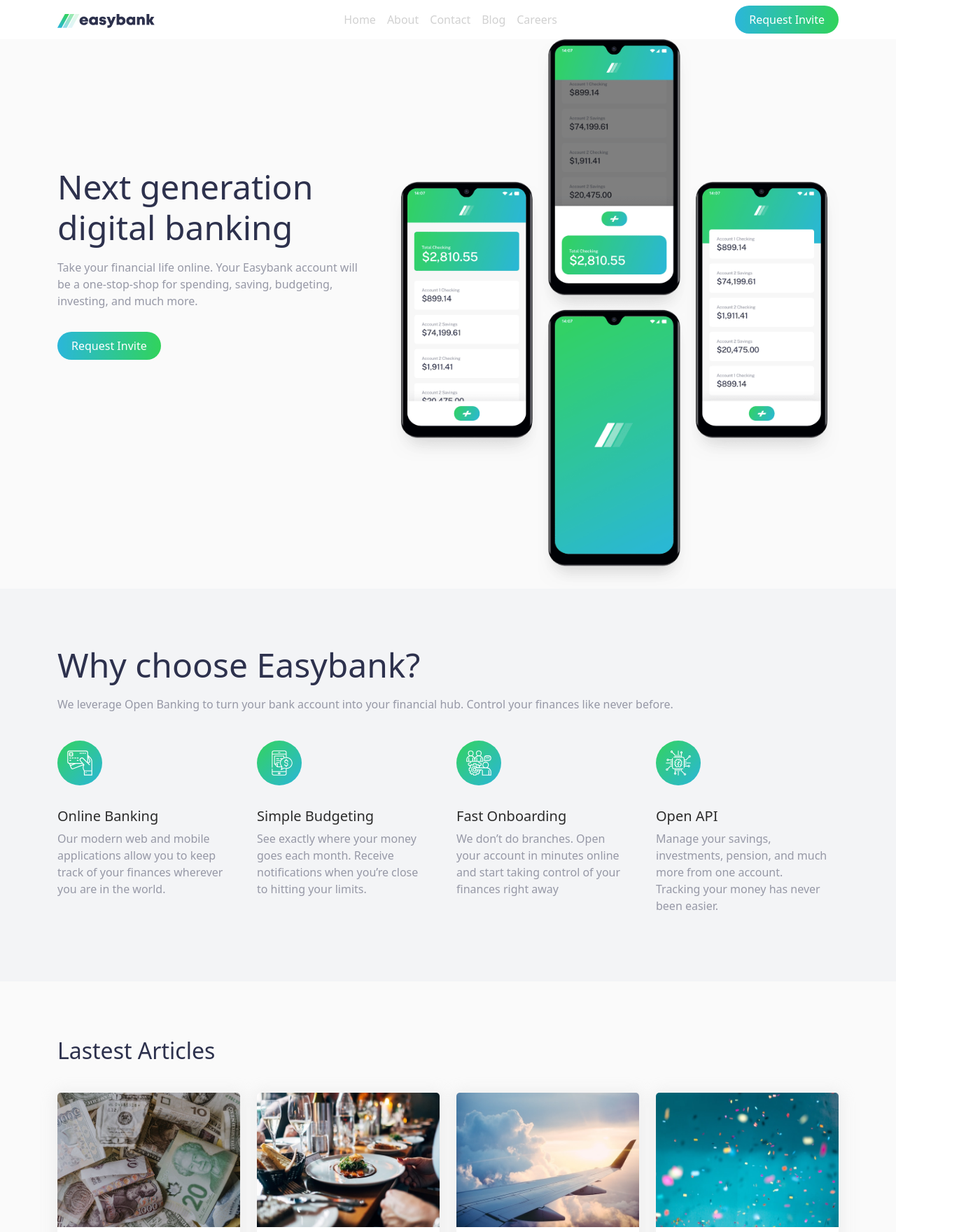
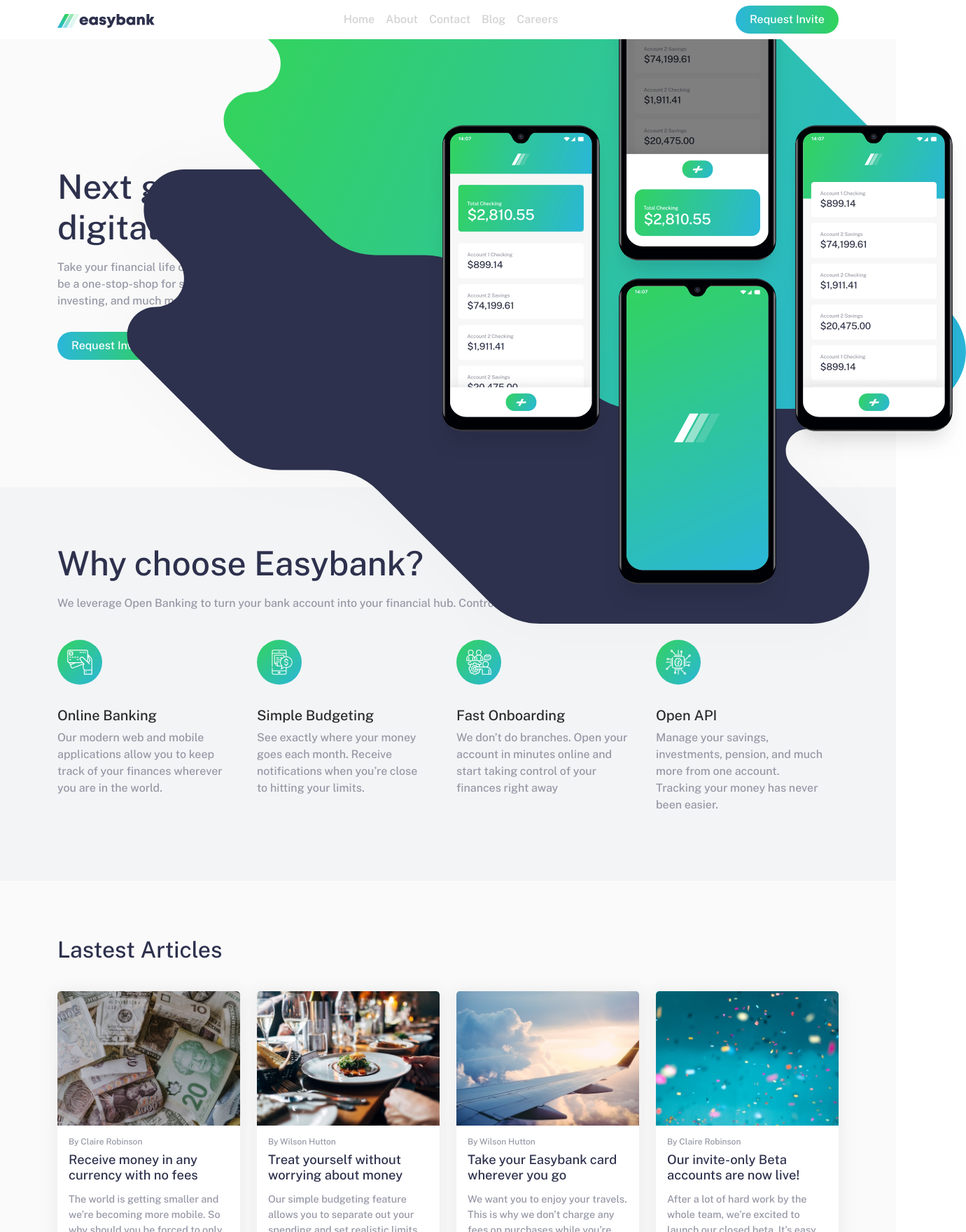
Before and after one commit to FatemeOodar1996/easybank-landing-page, a React (Create React App) app: page / in a window 1280 px wide. Shown: the top 1760 px of the page at 70% size, 1380 px wide, since content can reach past the window. Built offline with nearby package versions, Linux system fonts and the light colour scheme.

Commit message:
email validation

```diff
--- a/src/App.js
+++ b/src/App.js
@@ -1,5 +1,6 @@
 import React from "react";
 import "bootstrap/dist/css/bootstrap.min.css";
+import "./index.css"
 import Navbar from "./components/Navbar";
 import Hero from "./components/Hero";
 import Benefits from "./components/Benefits/Benefits";
--- a/src/api/Data.js
+++ b/src/api/Data.js
@@ -58,7 +58,7 @@
                 writer: "By Claire Robinson",
                 title: "Receive money in any currency with no fees",
                 description:
-                    "The world is getting smaller and we’re becoming more mobile. So why should you be forced to only receive money in a single …",
+                    "The world is getting smaller and we’re becoming more mobile. So why should you be forced to only receive money in a single",
             },
             {
                 key: 2,
@@ -66,7 +66,7 @@
                 writer: "By Wilson Hutton",
                 title: "Treat yourself without worrying about money",
                 description:
-                    "Our simple budgeting feature allows you to separate out your spending and set realistic limits each month. That means you …",
+                    "Our simple budgeting feature allows you to separate out your spending and set realistic limits each month. That means you",
             },
             {
                 key: 3,
@@ -74,7 +74,7 @@
                 writer: "By Wilson Hutton",
                 title: "Take your Easybank card wherever you go",
                 description:
-                    "We want you to enjoy your travels. This is why we don’t charge any fees on purchases while you’re abroad. We’ll even show you … ",
+                    "We want you to enjoy your travels. This is why we don’t charge any fees on purchases while you’re abroad. We’ll even show you",
             },
             {
                 key: 4,
@@ -82,7 +82,7 @@
                 writer: "By Claire Robinson",
                 title: "Our invite-only Beta accounts are now live!",
                 description:
-                    "After a lot of hard work by the whole team, we’re excited to launch our closed beta. It’s easy to request an invite through the site ... ",
+                    "After a lot of hard work by the whole team, we’re excited to launch our closed beta. It’s easy to request an invite through the site ",
             },
         ];
     }
--- a/src/components/Articles/Articles.js
+++ b/src/components/Articles/Articles.js
@@ -8,7 +8,7 @@
             <div className={`${css.body}`}>
                 <div className="container">
                     <h2 className={`${css.title}`}>Lastest Articles</h2>
-                    <div className={`row row-cols-lg-4 row-cols-md-2 row-cols-1 gy-4 mt-2 ${css.cards}`}>
+                    <div className={`row row-cols-lg-4 row-cols-sm-2 gy-4 mt-2 ${css.cards}`}>
                         {Data.articles().map((data) => (
                             <div key={data.key}>
                                 <ArticleCard data={data} />
--- a/src/components/Articles/ArticlesCard.js
+++ b/src/components/Articles/ArticlesCard.js
@@ -6,10 +6,12 @@
         const { data } = this.props;
         return (
             <Card className={`${css.body}`}>
-                <Card.Img variant="top" src={data.image} className={`${css.picture}`} />
+                <div className={`${css.imageParent}`}>
+                    <Card.Img variant="top" src={data.image} className={`${css.picture}`} />
+                </div>
                 <Card.Body>
                     <h2 className={`${css.writer}`}>{data.writer}</h2>
-                    <Card.Title>{data.title}</Card.Title>
+                    <Card.Title className={`${css.title}`}>{data.title}</Card.Title>
                     <Card.Text className={`${css.description}`}>{data.description}</Card.Text>
                 </Card.Body>
             </Card>
--- a/src/components/Articles/ArticlesCard.module.css
+++ b/src/components/Articles/ArticlesCard.module.css
@@ -2,13 +2,25 @@
     border: none;
     box-shadow: 0 2px 20px 5px rgba(204, 204, 204, 0.24);
 }
+.imageParent {
+    height: 12rem;
+    width: 100%;
+    overflow: hidden;
+}
 .picture {
-    height: 12rem;
+    object-fit: cover;
+    height: 100%;
 }
 
 .title {
     font-size: 1.15rem;
     color: hsl(233, 26%, 24%);
+    height: 48px;
+    text-overflow: ellipsis;
+    overflow: hidden;
+    display: -webkit-box;
+    -webkit-line-clamp: 2;
+    -webkit-box-orient: vertical;
 }
 .writer {
     font-size: 0.75rem;
@@ -17,6 +29,10 @@
 .description {
     font-size: 0.9rem;
     color: hsl(233, 8%, 62%);
+    text-overflow: ellipsis;
+    display: -webkit-box;
+    -webkit-line-clamp: 5;
+    -webkit-box-orient: vertical;
 }
 .description:hover {
     font-size: 0.9rem;
--- a/src/components/Hero.js
+++ b/src/components/Hero.js
@@ -1,14 +1,15 @@
 import React, { Component } from "react";
 import ShortStory from "./ShortStory";
 import mockup from "../assets/images/image-mockups.png";
+import bg from "../assets/images/bg-intro-desktop.svg";
 import RequestBtn from "./RequestBtn/RequestBtn";
-import css from "./Hero.module.css";
+import css from "./hero.module.css";
 import Data from "../api/Data";
 
 class Hero extends Component {
     render() {
-        console.log(Data.heroShortStory());
         return (
+            <>
                 <div className={`${css.hero}`}>
                     <div className="container">
                         <div className={`row flex-md-row flex-column-reverse`}>
@@ -17,15 +18,15 @@
                                     title={Data.heroShortStory()[0].title}
                                     description={Data.heroShortStory()[0].description}
                                 />
-
                                 <RequestBtn />
                             </div>
-                        <div className="col-md-7 col-12">
-                            <img className={`${css.mockup}`} src={mockup} alt="" srcSet="" />
+                            <div className={`col-md-7 col-12`}></div>
                         </div>
                     </div>
                 </div>
-            </div>
+                <img className={`${css.mockup}`} alt="" src={mockup} />
+                <img className={`${css.bg}`} alt="" src={bg} />
+            </>
         );
     }
 }
--- a/src/components/Hero.module.css
+++ b/src/components/Hero.module.css
@@ -2,9 +2,19 @@
     background-color: hsl(0, 0%, 98%);
 }
 .mockup {
-    width: 100%;
-    height: 100%;
+    position: absolute;
+    top: -65px;
+    right: -100px;
+    z-index: 1;
 }
+
+.bg {
+    position: absolute;
+    top: -65px;
+    z-index: 0;
+    right: -100px;
+}
+
 .description {
     display: flex;
     justify-content: center;
--- a/src/components/Navbar.module.css
+++ b/src/components/Navbar.module.css
@@ -1,5 +1,7 @@
 .navbar {
     background-color: white;
+    position: relative;
+    z-index: 2;
 }
 
 .navItem {
--- a/src/index.css
+++ b/src/index.css
@@ -2,6 +2,7 @@
     margin: 0;
     -webkit-font-smoothing: antialiased;
     -moz-osx-font-smoothing: grayscale;
+    overflow-x: hidden;
 }
 
 code {
@@ -32,4 +33,5 @@
 @font-face {
     font-family: "publicSans";
     src: url("./assets/fonts/PublicSans-Regular.ttf");
-    font-weight: 300;}
+    font-weight: 300;
+}
```
Lines whose indentation alone changed are shown as unchanged.
